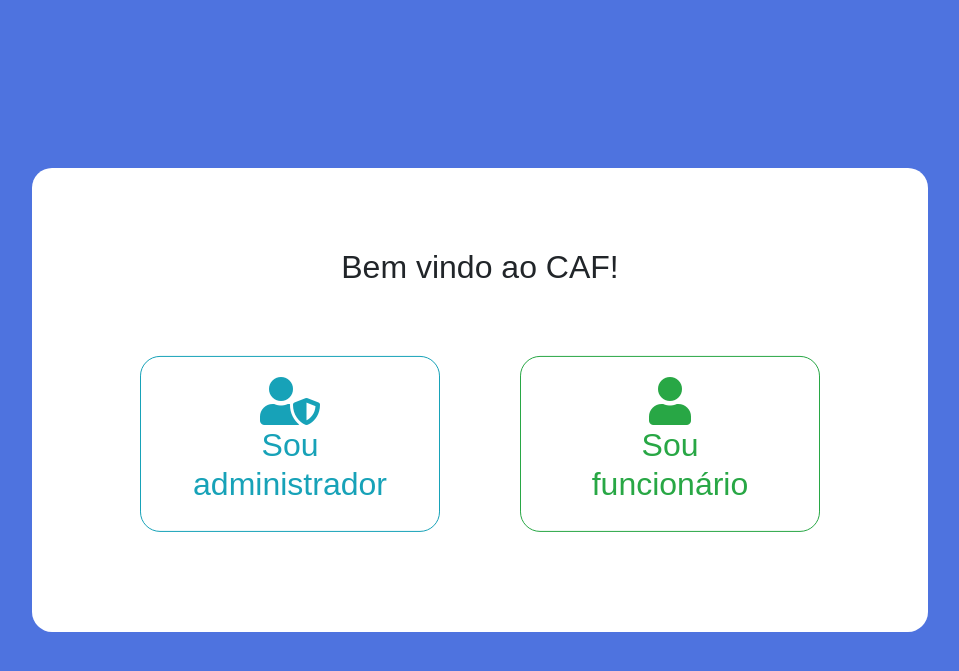
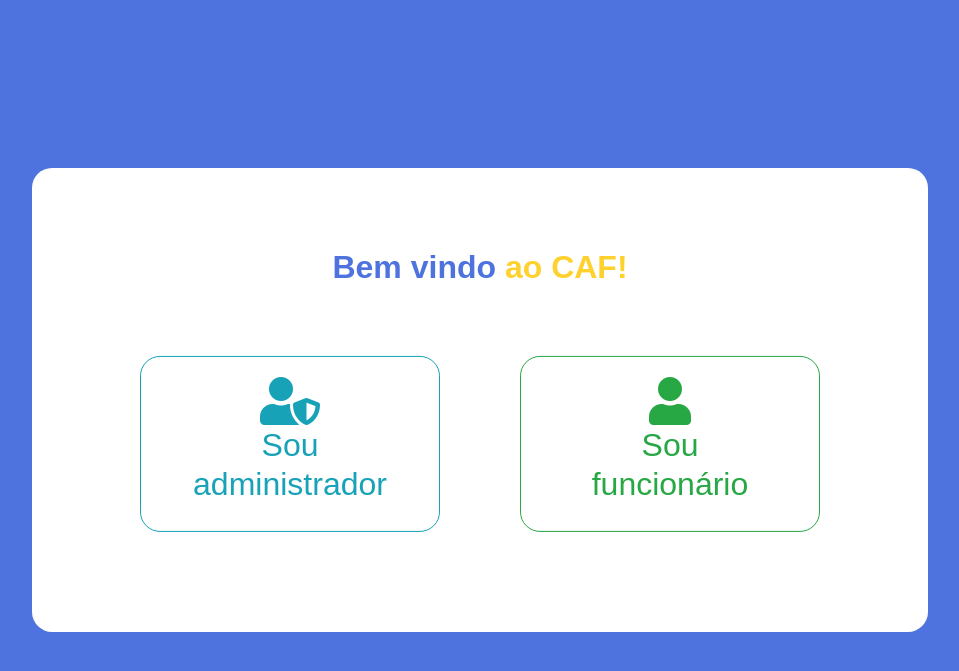
Before and after one commit to Gui-Gsp/CAF, a Django app: page / in a window 1280 px wide. Shown: the top 671 px of the page, without its empty margins (160-1119 px from the left). Run offline with Django 3.2, Linux system fonts and the light colour scheme; some libraries are stand-ins or nearby versions; some web fonts are replaced.

Commit message:
refactory home and index pages

```diff
--- a/templates/client/session/login.html
+++ b/templates/client/session/login.html
@@ -13,7 +13,7 @@
             <img src="{% static 'images/logo_client.jpg' %}" alt="">
         </div>
         <div class="form-content">
-            <h1>Faça seu login</h1>
+            <h1><strong class="text-p">Faça o</strong><strong class="text-se"> login</strong></h1>
             <form action=" {% url 'dashboard' %} ">
                 <div class="form-group">
                     <label for="user"><i class="fas fa-user"></i></label>
--- a/templates/home/index.html
+++ b/templates/home/index.html
@@ -9,7 +9,7 @@
 
     <main class="content-column">
         <div class="title-content">
-            <h1>Bem vindo ao CAF!</h1>
+            <h1><strong class="text-p">Bem vindo</strong><strong class="text-se"> ao CAF!</strong></h1>
         </div>
 
         <div class="cards-users">
```
